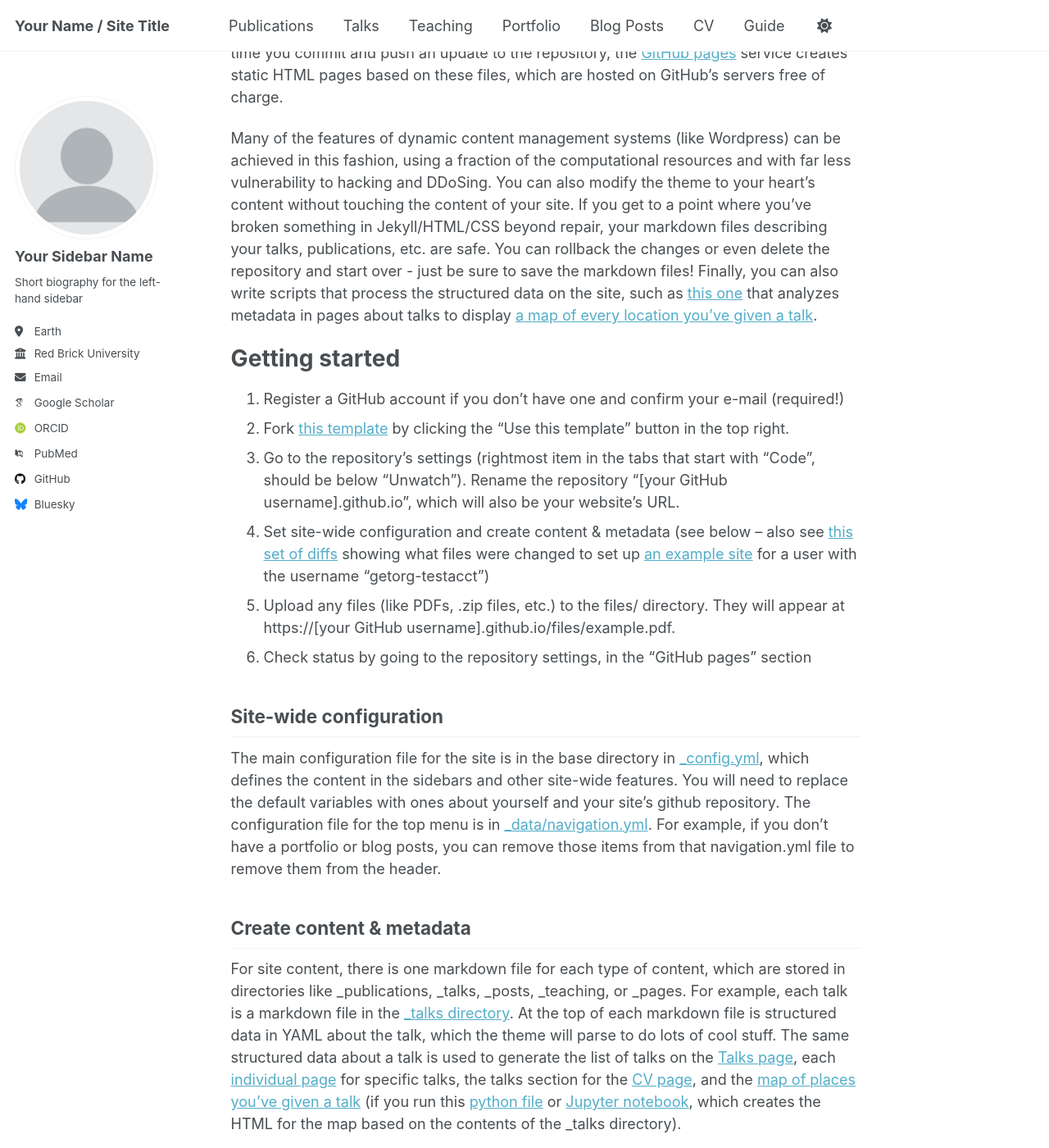
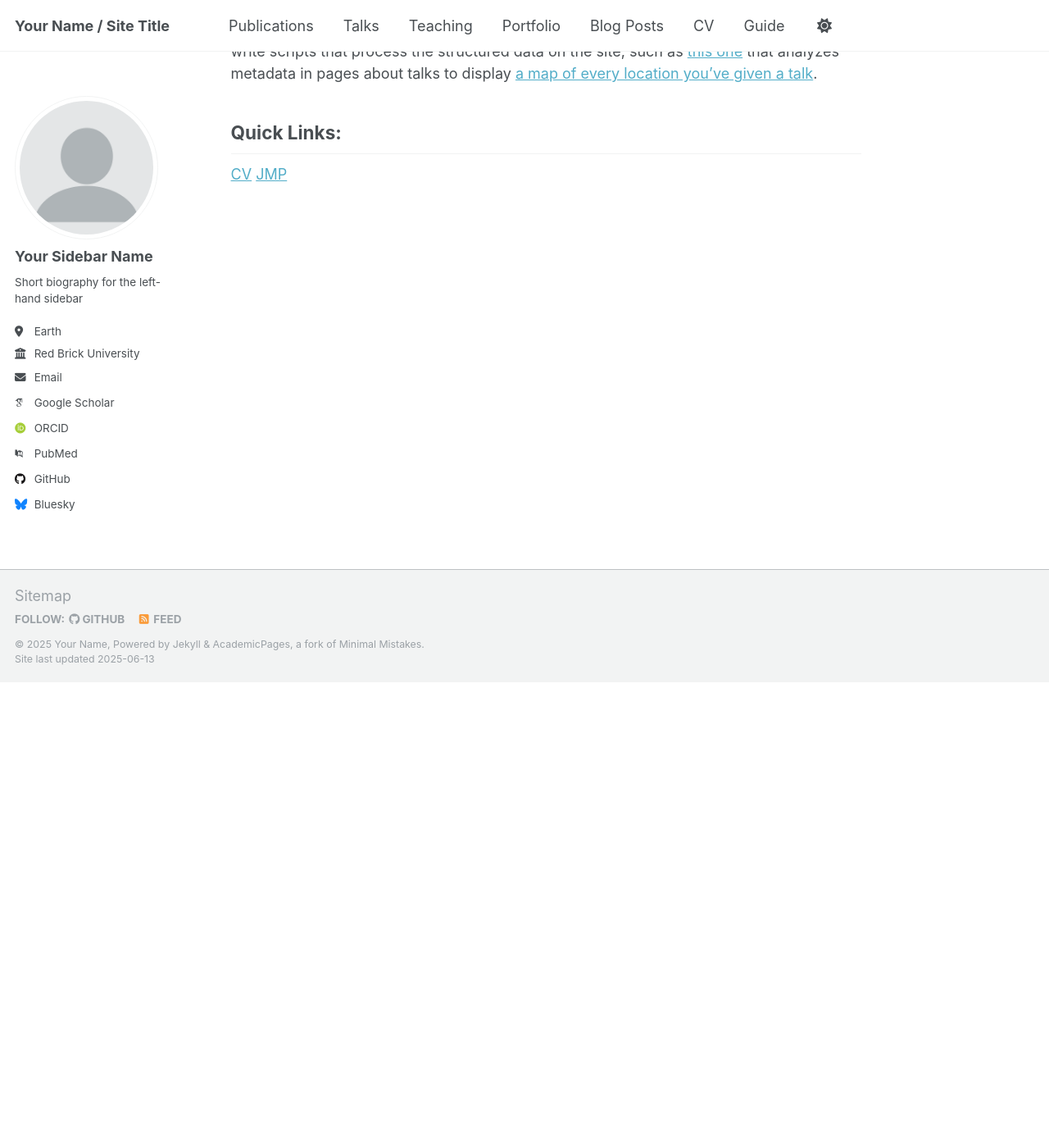
Before and after one commit to mawuni/mawuni.github.io, a Jekyll site: the page built from _pages/about.md, in a window 1280 px wide and 1400 px high, scrolled down 568 px. Shown: the whole window at 82% size. Built offline with Jekyll 4.4.1, drawn with Linux system fonts in a browser that asks for light colours; some web fonts are replaced; some of the changed text lies outside the part shown.

Commit message:
about.md

```diff
--- a/_pages/about.md
+++ b/_pages/about.md
@@ -1,13 +1,11 @@
 ---
 permalink: /
-title: "Academic Pages is a ready-to-fork GitHub Pages template for academic personal websites"
+title: "Mathias Awuni"
 author_profile: true
 redirect_from:
   - /about/
   - /about.html
 ---
-
-This is the front page of a website that is powered by the [Academic Pages template](https://github.com/academicpages/academicpages.github.io) and hosted on GitHub pages. [GitHub pages](https://pages.github.com) is a free service in which websites are built and hosted from code and data stored in a GitHub repository, automatically updating when a new commit is made to the repository. This template was forked from the [Minimal Mistakes Jekyll Theme](https://mmistakes.github.io/minimal-mistakes/) created by Michael Rose, and then extended to support the kinds of content that academics have: publications, talks, teaching, a portfolio, blog posts, and a dynamically-generated CV. You can fork [this template](https://github.com/academicpages/academicpages.github.io) right now, modify the configuration and markdown files, add your own PDFs and other content, and have your own site for free, with no ads!
 
 A data-driven personal website
 ======
@@ -15,35 +13,7 @@
 
 Many of the features of dynamic content management systems (like Wordpress) can be achieved in this fashion, using a fraction of the computational resources and with far less vulnerability to hacking and DDoSing. You can also modify the theme to your heart's content without touching the content of your site. If you get to a point where you've broken something in Jekyll/HTML/CSS beyond repair, your markdown files describing your talks, publications, etc. are safe. You can rollback the changes or even delete the repository and start over - just be sure to save the markdown files! Finally, you can also write scripts that process the structured data on the site, such as [this one](https://github.com/academicpages/academicpages.github.io/blob/master/talkmap.ipynb) that analyzes metadata in pages about talks to display [a map of every location you've given a talk](https://academicpages.github.io/talkmap.html).
 
-Getting started
-======
-1. Register a GitHub account if you don't have one and confirm your e-mail (required!)
-1. Fork [this template](https://github.com/academicpages/academicpages.github.io) by clicking the "Use this template" button in the top right.
-1. Go to the repository's settings (rightmost item in the tabs that start with "Code", should be below "Unwatch"). Rename the repository "[your GitHub username].github.io", which will also be your website's URL.
-1. Set site-wide configuration and create content & metadata (see below -- also see [this set of diffs](http://archive.is/3TPas) showing what files were changed to set up [an example site](https://getorg-testacct.github.io) for a user with the username "getorg-testacct")
-1. Upload any files (like PDFs, .zip files, etc.) to the files/ directory. They will appear at https://[your GitHub username].github.io/files/example.pdf.
-1. Check status by going to the repository settings, in the "GitHub pages" section
-
-Site-wide configuration
+Quick Links:
 ------
-The main configuration file for the site is in the base directory in [_config.yml](https://github.com/academicpages/academicpages.github.io/blob/master/_config.yml), which defines the content in the sidebars and other site-wide features. You will need to replace the default variables with ones about yourself and your site's github repository. The configuration file for the top menu is in [_data/navigation.yml](https://github.com/academicpages/academicpages.github.io/blob/master/_data/navigation.yml). For example, if you don't have a portfolio or blog posts, you can remove those items from that navigation.yml file to remove them from the header.
-
-Create content & metadata
-------
-For site content, there is one markdown file for each type of content, which are stored in directories like _publications, _talks, _posts, _teaching, or _pages. For example, each talk is a markdown file in the [_talks directory](https://github.com/academicpages/academicpages.github.io/tree/master/_talks). At the top of each markdown file is structured data in YAML about the talk, which the theme will parse to do lots of cool stuff. The same structured data about a talk is used to generate the list of talks on the [Talks page](https://academicpages.github.io/talks), each [individual page](https://academicpages.github.io/talks/2012-03-01-talk-1) for specific talks, the talks section for the [CV page](https://academicpages.github.io/cv), and the [map of places you've given a talk](https://academicpages.github.io/talkmap.html) (if you run this [python file](https://github.com/academicpages/academicpages.github.io/blob/master/talkmap.py) or [Jupyter notebook](https://github.com/academicpages/academicpages.github.io/blob/master/talkmap.ipynb), which creates the HTML for the map based on the contents of the _talks directory).
-
-**Markdown generator**
-
-The repository includes [a set of Jupyter notebooks](https://github.com/academicpages/academicpages.github.io/tree/master/markdown_generator
-) that converts a CSV containing structured data about talks or presentations into individual markdown files that will be properly formatted for the Academic Pages template. The sample CSVs in that directory are the ones I used to create my own personal website at stuartgeiger.com. My usual workflow is that I keep a spreadsheet of my publications and talks, then run the code in these notebooks to generate the markdown files, then commit and push them to the GitHub repository.
-
-How to edit your site's GitHub repository
-------
-Many people use a git client to create files on their local computer and then push them to GitHub's servers. If you are not familiar with git, you can directly edit these configuration and markdown files directly in the github.com interface. Navigate to a file (like [this one](https://github.com/academicpages/academicpages.github.io/blob/master/_talks/2012-03-01-talk-1.md) and click the pencil icon in the top right of the content preview (to the right of the "Raw | Blame | History" buttons). You can delete a file by clicking the trashcan icon to the right of the pencil icon. You can also create new files or upload files by navigating to a directory and clicking the "Create new file" or "Upload files" buttons.
-
-Example: editing a markdown file for a talk
-![Editing a markdown file for a talk](/images/editing-talk.png)
-
-For more info
-------
-More info about configuring Academic Pages can be found in [the guide](https://academicpages.github.io/markdown/), the [growing wiki](https://github.com/academicpages/academicpages.github.io/wiki), and you can always [ask a question on GitHub](https://github.com/academicpages/academicpages.github.io/discussions). The [guides for the Minimal Mistakes theme](https://mmistakes.github.io/minimal-mistakes/docs/configuration/) (which this theme was forked from) might also be helpful.
+[CV](https://academicpages.github.io/markdown/)
+[JMP](https://github.com/academicpages/academicpages.github.io/wiki)
```
